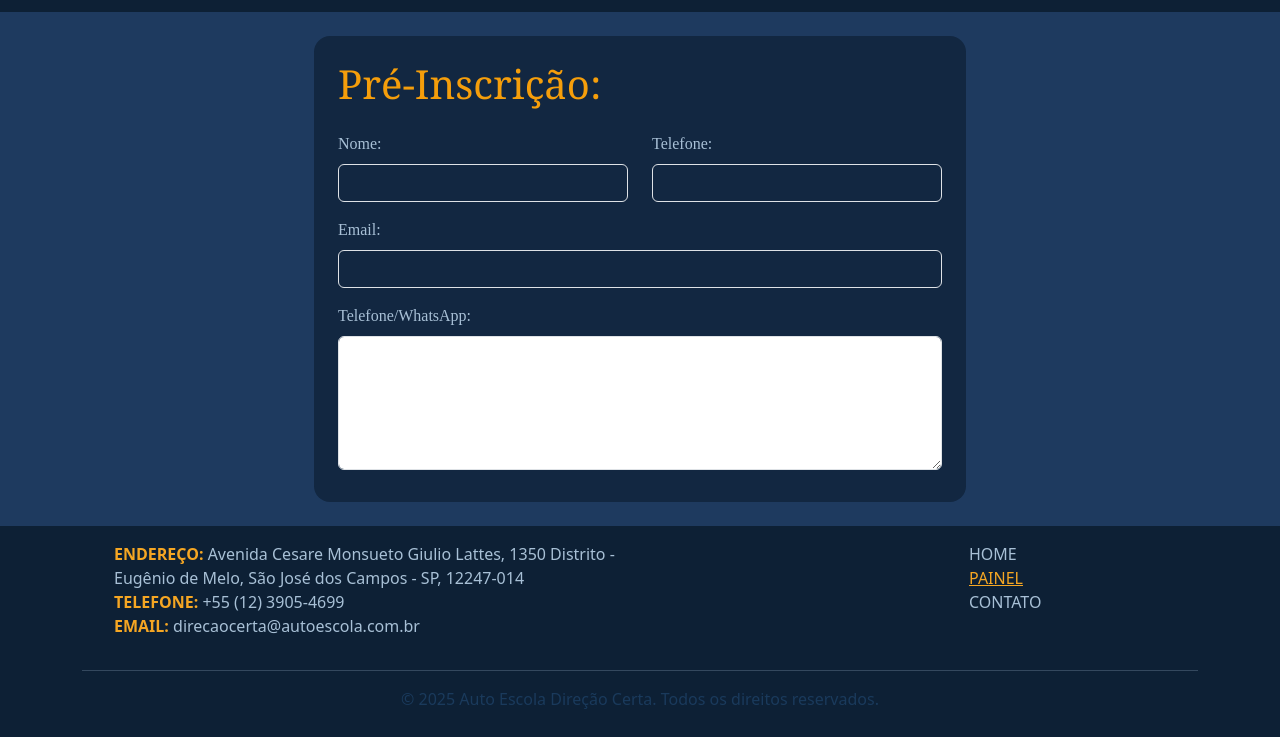
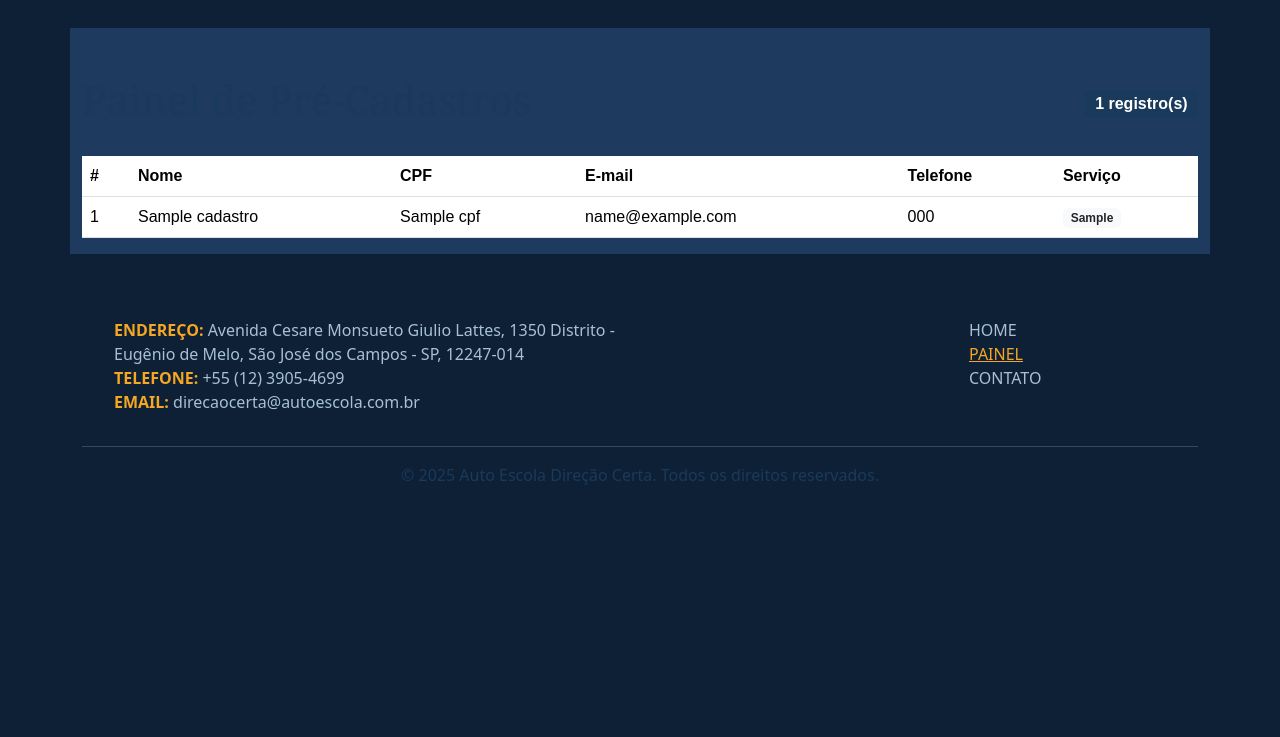
Before and after one commit to leovmatiusso/1dsm2026, a Flask app: template templates/painel.html in a window 1280 px wide. Shown: the part 63-800 px from the top of the page. Run offline with Flask 3, Linux system fonts and the light colour scheme; the template is opened without the code that fills it: most values are stand-ins (such as "Sample title", 1, 10 or a date in 2020).

Commit message:
Segunda Parte

```diff
--- a/app.py
+++ b/app.py
@@ -1,19 +1,36 @@
 from flask import Flask, request, redirect, render_template
 import mysql.connector
 
-app = Flask(__name__)
+app = Flask(__name__, static_folder='static', template_folder='templates')
 
 def get_conn():
     return mysql.connector.connect(
         host="localhost",
         user="root",
-        password="leovm",
+        password="fatec",
         database="db_direcao"
     )
 
+
+@app.route('/')
+def index():
+    return render_template('index.html')
+
+@app.route('/painel')
+def painel():
+    conn   = get_conn()
+    cursor = conn.cursor(dictionary=True)
+    cursor.execute("SELECT * FROM preCadastro ORDER BY id DESC")
+    cadastros = cursor.fetchall()
+    cursor.close()
+    conn.close()
+    return render_template('painel.html', cadastros=cadastros)
+
 @app.route('/contato')
 def contato():
-    return render_template('contato.html')
+    enviado = request.args.get('enviado', 0)
+    return render_template('contato.html', enviado=enviado)
+
 
 @app.route('/salvar', methods=['POST'])
 def salvar():
@@ -21,17 +38,23 @@ def salvar():
     cpf      = request.form['cpf']
     email    = request.form['email']
     telefone = request.form['telefone']
-    servico = request.form['servico']
+    servico  = request.form['servico']
 
-    conn   = get_conn()
-    cursor = conn.cursor()
-    cursor.execute(
-        "INSERT INTO preCadastro (nome, cpf, email, telefone, servico_desejado) VALUES (%s, %s, %s, %s, %s)",
-        (nome, cpf, email, telefone, servico)
-    )
-    conn.commit()
-    cursor.close()
-    conn.close()
+    try:
+        conn   = get_conn()
+        cursor = conn.cursor()
+        cursor.execute(
+            """INSERT INTO preCadastro (nome, cpf, email, telefone, servico_desejado)
+               VALUES (%s, %s, %s, %s, %s)""",
+            (nome, cpf, email, telefone, servico)
+        )
+        conn.commit()
+    except mysql.connector.IntegrityError:
+        # CPF duplicado — volta ao formulário com aviso
+        return redirect('/contato?erro=cpf_duplicado')
+    finally:
+        cursor.close()
+        conn.close()
 
     return redirect('/contato?enviado=1')
 
--- a/templates/painel.html
+++ b/templates/painel.html
@@ -6,18 +6,19 @@
     <meta name="viewport" content="width=device-width, initial-scale=1.0">
     <link href="https://cdn.jsdelivr.net/npm/bootstrap@5.3.8/dist/css/bootstrap.min.css" rel="stylesheet"
         integrity="sha384-sRIl4kxILFvY47J16cr9ZwB07vP4J8+LH7qKQnuqkuIAvNWLzeN8tE5YBujZqJLB" crossorigin="anonymous">
-    <link rel="stylesheet" href="estilo/estilo.css">
-    <title>Auto Escola - Agendamento</title>
+    <link rel="stylesheet" href="{{ url_for('static', filename='estilo.css') }}">
+    <title>Auto Escola - Painel</title>
 </head>
 
 <body>
     <script src="https://cdn.jsdelivr.net/npm/bootstrap@5.3.8/dist/js/bootstrap.bundle.min.js"
         integrity="sha384-FKyoEForCGlyvwx9Hj09JcYn3nv7wiPVlz7YYwJrWVcXK/BmnVDxM+D2scQbITxI"
         crossorigin="anonymous"></script>
+
     <header class="fixed-top">
-        <nav class="navbar navbar-expand-sm my-0 py-0" style="background-color: #ffffff;">
+        <nav class="navbar navbar-expand-sm my-0 py-0">
             <div class="container-fluid">
-                <img src="./img/logo(2).png" alt="logo" id="logo">
+                <img src="{{ url_for('static', filename='img/logo(2).png') }}" alt="logo" id="logo">
                 <h4 class="ms-2">Direção Certa</h4>
                 <button class="navbar-toggler" type="button" data-bs-toggle="collapse" data-bs-target="#mynavbar">
                     <span class="navbar-toggler-icon"></span>
@@ -25,56 +26,75 @@
                 <div class="collapse navbar-collapse" id="mynavbar">
                     <ul class="navbar-nav" id="navegacao">
                         <li class="nav-item">
-                            <a class="nav-link fs-5" href="index.html">Home</a>
+                            <a class="nav-link fs-5" href="{{ url_for('index') }}">Home</a>
                         </li>
                         <li class="nav-item">
-                            <a class="nav-link fs-5 active" href="painel.html">Painel</a>
+                            <a class="nav-link fs-5 active" href="{{ url_for('painel') }}">Painel</a>
                         </li>
                         <li class="nav-item">
-                            <a class="nav-link fs-5" href="contato.html">Contato</a>
+                            <a class="nav-link fs-5" href="{{ url_for('contato') }}">Contato</a>
                         </li>
                     </ul>
                 </div>
             </div>
         </nav>
     </header>
-    <main>
-        <section class="row justify-content-center">
-            <div class="col-6 mt-4 px-4 rounded-4 pb-3" style="background-color: #122741;">
-                <h1 class="pt-4" style="font-family: georgia, serif; color: #F59E0B;">
-                    Pré-Inscrição:
-                </h1>
-                <div class="row">
-                    <form action="#" id="form-contato" class="mb-3 mt-3">
-                        <div class="row"> <!-- ← row DENTRO do form -->
-                            <div class="col-6">
-                                <label for="nome" class="form-label">Nome: </label>
-                                <input type="text" class="form-control" id="nome" name="nome" required>
-                            </div>
-                            <div class="col-6">
-                                <label for="tel" class="form-label">Telefone: </label>
-                                <input type="tel" class="form-control" id="tel" name="tel" required>
-                            </div>
-                        </div>
-                        <div class="row mt-3">
-                            <div class="col-12">
-                                <label for="email" class="form-label">Email: </label>
-                                <input type="email" class="form-control" id="email" name="email" required>
-                            </div>
-                        </div>
-                        <div class="row mt-3">
-                            <div class="col-12">
-                                <label for="texto" class="form-label">Telefone/WhatsApp: </label>
-                                <textarea class="form-control" rows="5" id="texto" name="texto"></textarea>
-                            </div>
-                        </div>
-                    </form>
-                </div>
-            </div>
-        </section>
-        <br>
+
+    <main class="container pt-5 mt-3">
+        <div class="d-flex justify-content-between align-items-center mb-4">
+            <h1 style="font-family: georgia, serif; color: #1a3a5c;">Painel de Pré-Cadastros</h1>
+            <span class="badge fs-6" style="background-color: #1a3a5c;">
+                {{ cadastros|length }} registro(s)
+            </span>
+        </div>
+
+        {% if cadastros %}
+        <div class="table-responsive">
+            <table class="table table-hover align-middle">
+                <thead style="background-color: #1a3a5c; color: #ffffff;">
+                    <tr>
+                        <th>#</th>
+                        <th>Nome</th>
+                        <th>CPF</th>
+                        <th>E-mail</th>
+                        <th>Telefone</th>
+                        <th>Serviço</th>
+                    </tr>
+                </thead>
+                <tbody>
+                    {% for c in cadastros %}
+                    <tr>
+                        <td>{{ c.id }}</td>
+                        <td>{{ c.nome }}</td>
+                        <td>{{ c.cpf }}</td>
+                        <td>{{ c.email }}</td>
+                        <td>{{ c.telefone }}</td>
+                        <td>
+                            {% if c.servico_desejado == 'primeira_hab' %}
+                            <span class="badge bg-primary">Primeira Habilitação</span>
+                            {% elif c.servico_desejado == 'mudanca_cat' %}
+                            <span class="badge bg-warning text-dark">Mudança de Categoria</span>
+                            {% elif c.servico_desejado == 'renovacao' %}
+                            <span class="badge bg-success">Renovação de CNH</span>
+                            {% elif c.servico_desejado == 'curso_teorico' %}
+                            <span class="badge bg-secondary">Curso Teórico</span>
+                            {% else %}
+                            <span class="badge bg-light text-dark">{{ c.servico_desejado }}</span>
+                            {% endif %}
+                        </td>
+                    </tr>
+                    {% endfor %}
+                </tbody>
+            </table>
+        </div>
+        {% else %}
+        <div class="alert alert-info">
+            Nenhum pré-cadastro encontrado ainda. <a href="{{ url_for('contato') }}">Divulgue o formulário!</a>
+        </div>
+        {% endif %}
     </main>
-    <footer class="py-3 container">
+
+    <footer class="py-3 container mt-5">
         <section class="row">
             <div class="col-md-6">
                 <address>
@@ -88,9 +108,9 @@
             </div>
             <div class="col-md-2 offset-md-3">
                 <ul class="flex-column">
-                    <li><a href="index.html">HOME</a></li>
-                    <li><a href="painel.html" class="active">PAINEL</a></li>
-                    <li><a href="contato.html">CONTATO</a></li>
+                    <li><a href="{{ url_for('index') }}">HOME</a></li>
+                    <li><a href="{{ url_for('painel') }}" class="active">PAINEL</a></li>
+                    <li><a href="{{ url_for('contato') }}">CONTATO</a></li>
                 </ul>
             </div>
         </section>
```
Also changed, not shown: templates/contato.html (+27 -12 lines), templates/index.html (+15 -12 lines).
